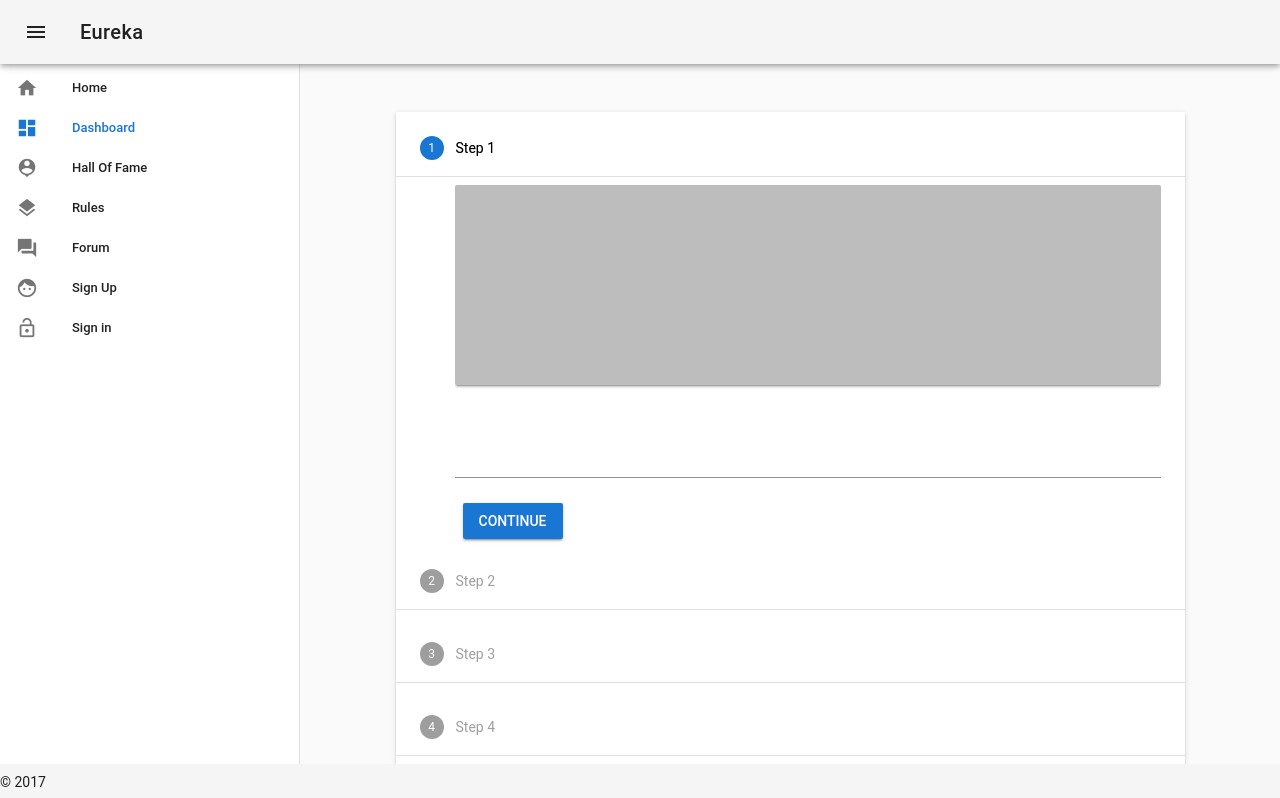
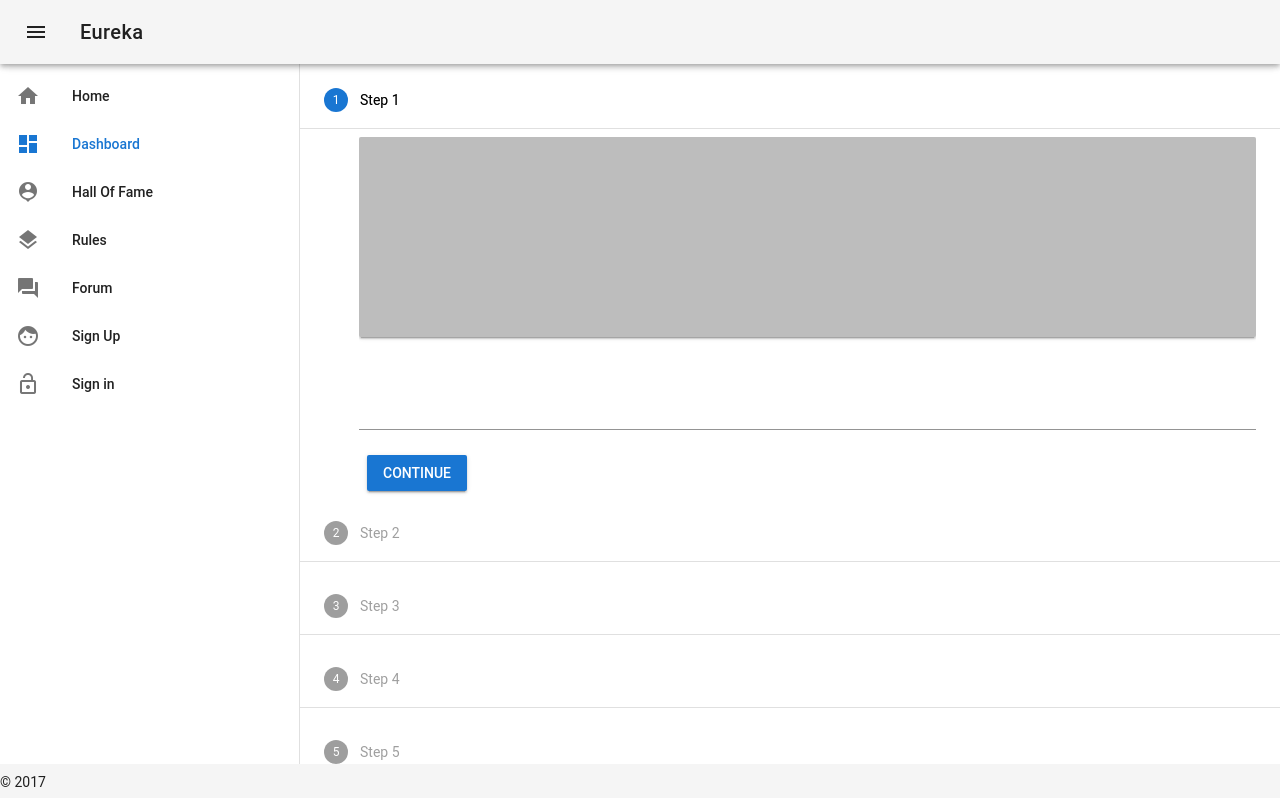
Before and after one commit to ankitchouhan1020/v-eureka, a Vue app: page /#/dashboard in a window 1280 px wide. Shown: the top 798 px of the page. Built offline with nearby package versions, Linux system fonts and the light colour scheme.

Commit message:
margin managed

```diff
--- a/src/App.vue
+++ b/src/App.vue
@@ -6,7 +6,7 @@
       fixed
       app
     >
-      <v-list dense>
+      <v-list >
         <v-list-tile @click="" v-for="item in menuItems" :key="item.title" router :to="item.path">
           <v-list-tile-action >
             <v-icon>{{item.icon}}</v-icon>
@@ -21,11 +21,10 @@
       <v-toolbar-side-icon @click.stop="drawer = !drawer"></v-toolbar-side-icon>
       <v-toolbar-title>Eureka</v-toolbar-title>
     </v-toolbar>
-    <v-container>
-      <main class="ma-4">
+
+      <main>
         <router-view></router-view>
       </main>
-    </v-container>
 
     <v-footer app fixed>
       <span>&copy; 2017</span>
--- a/src/components/Home.vue
+++ b/src/components/Home.vue
@@ -1,6 +1,6 @@
 <template>
+  <v-container>
     <v-content>
-      <v-container>
       <h2 class="display-2 text-xs-center">WHAT IS Eureka?</h2>
       <v-subheader class="justify-center">As if you did not know</v-subheader>
       <blockquote>
@@ -19,8 +19,9 @@
 
         "ALL GLORY TO THE HYPNOTOAD" - Team Eureka<br><br>
       </blockquote>
+    </v-content>
   </v-container>
-    </v-content>
+
 </template>
 
 <script>
```
Lines whose indentation alone changed are shown as unchanged.
